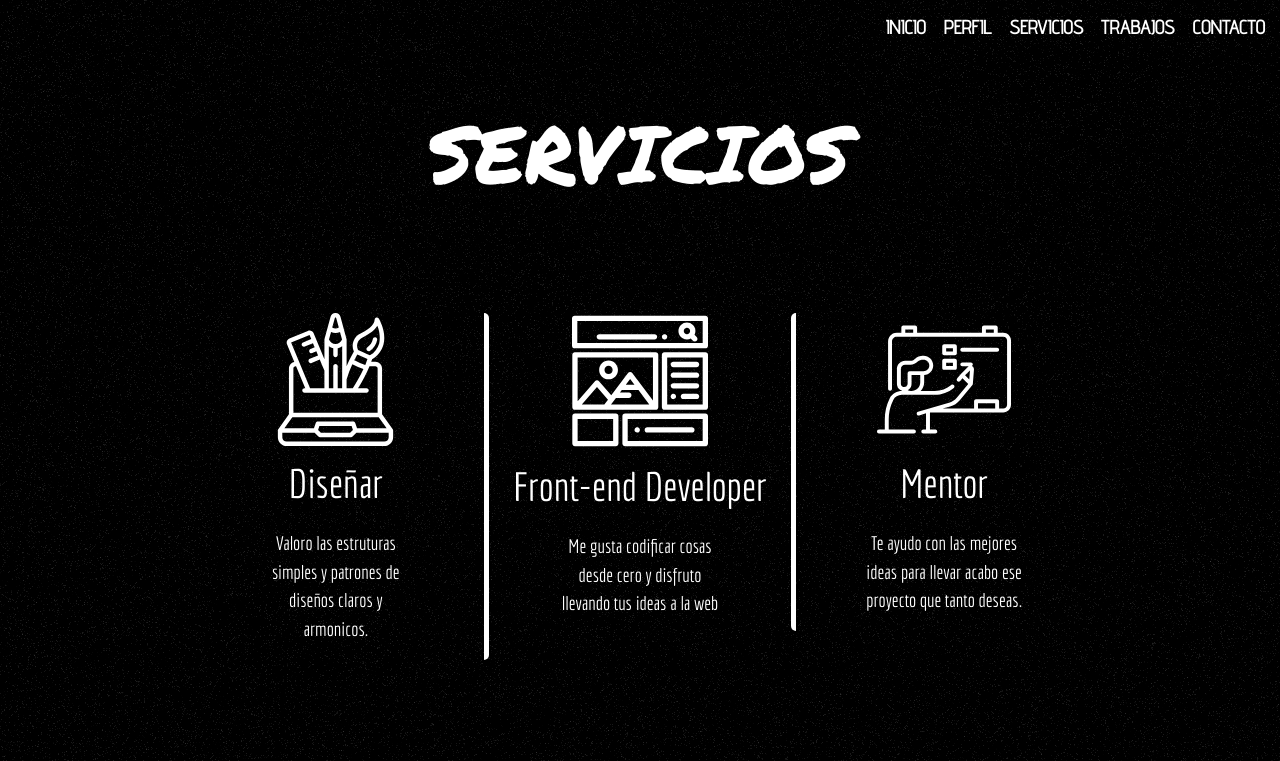
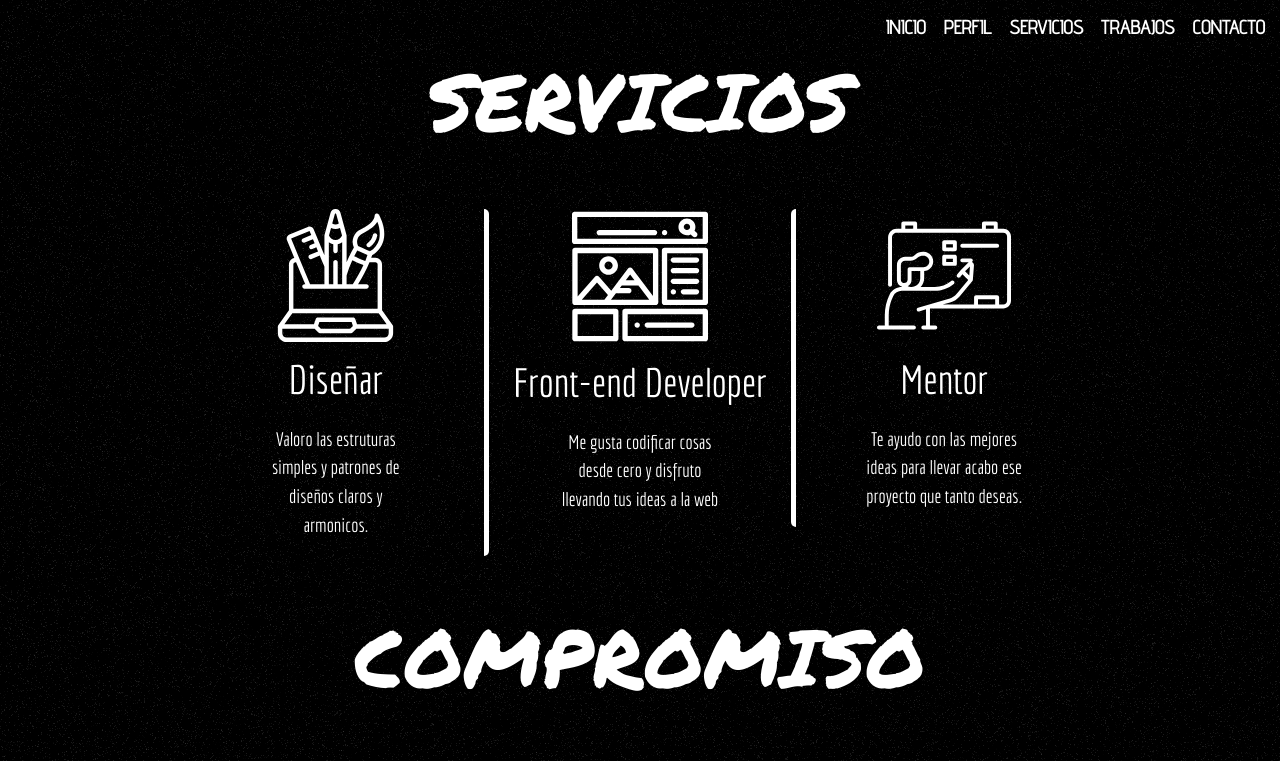
Before and after one commit to torrescereno/dev-web-coder, a website: page servicios.html in a window 1280 px wide. Shown: the top 761 px of the page. Drawn offline with nearby package versions, Linux system fonts and the light colour scheme.

Commit message:
Integración de scss

```diff
--- a/servicios.html
+++ b/servicios.html
@@ -52,14 +52,12 @@
         <main class="container-fluid" id="principal">
             <div class="row justify-content-center align-items-end vh-100 p-0 m-0">
                 <!-- TITULO-->
-                <div class="row justify-content-center align-items-center w-100 p-0" id="services-title">
-                    <div class="row justify-content-center align-items-center">
-                        <span class="col-12">
-                            <h1>
-                                SERVICIOS
-                            </h1>
-                        </span>
-                    </div>
+                <div class="row justify-content-center align-items-center text-center w-100 p-0" id="services-title">
+                    <span class="col-12">
+                        <h1>
+                            SERVICIOS
+                        </h1>
+                    </span>
                 </div>
                 <!-- CONTENIDO -->
                 <div class="row justify-content-center align-items-center m-0 p-0" id="services-content">
@@ -96,6 +94,13 @@
                         </span>
                     </div>
                 </div>
+                <div class="row justify-content-center align-items-center text-center w-100 p-0" id="services-title">
+                    <span class="col-12">
+                        <h1>
+                            COMPROMISO
+                        </h1>
+                    </span>
+                </div>
                 <!-- FOOTER -->
                 <footer class="row justify-content-end align-items-end w-75 p-0" id="footer-main">
                     <div class="container-fluid">
```
Also changed, not shown: package.json (added, +25 -0 lines), trabajos.html (+3 -9 lines), css/estilo.css (indentation only), css/style.css (added), scss/style.scss (added), 1 other file.
